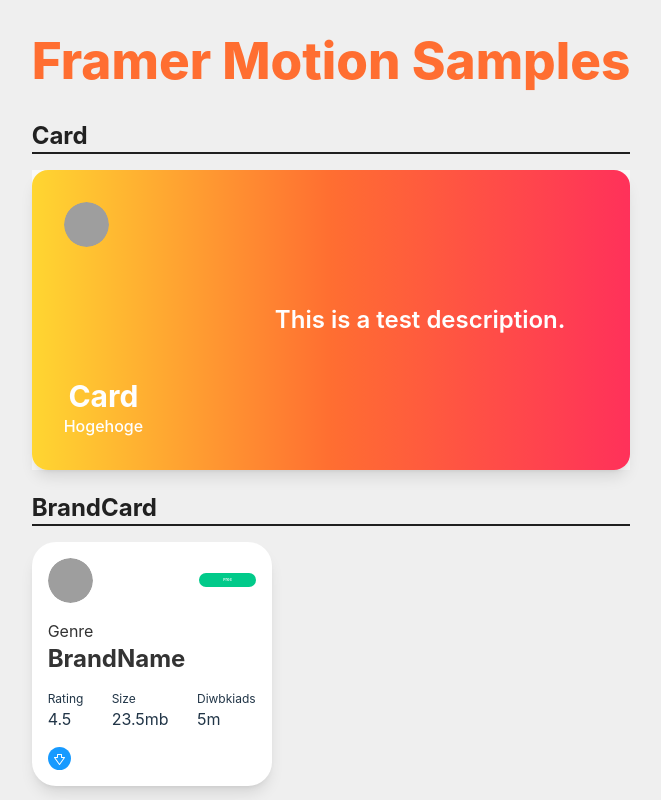
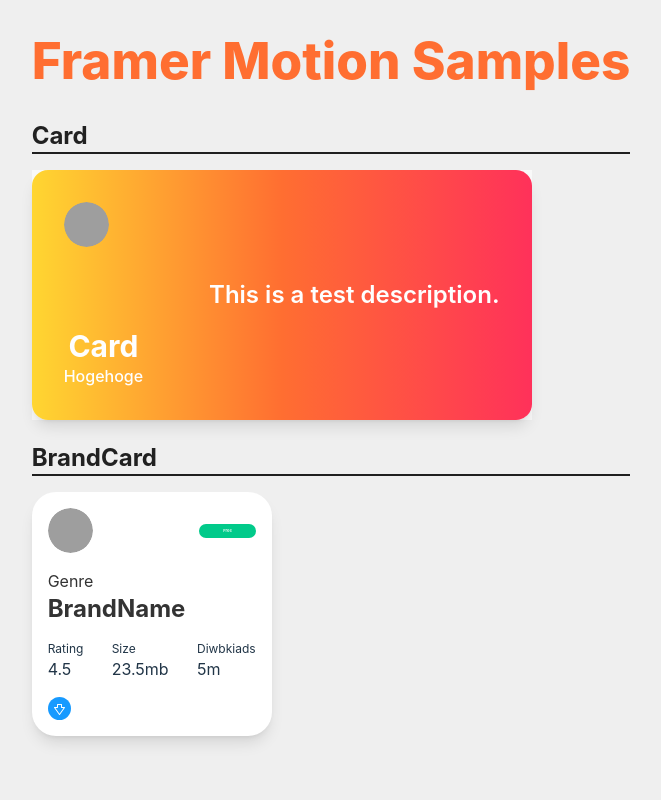
Before and after one commit to Watakumi/framer-samples, a React (Vite) app: page / in a window 1280 px wide. Shown: the whole page, without its empty margins (309-970 px from the left). Built offline with nearby package versions, Linux system fonts and the light colour scheme; grey boxes are pictures that could not be loaded.

Commit message:
Update Card style

```diff
--- a/src/features/card/assets/Card.module.css
+++ b/src/features/card/assets/Card.module.css
@@ -1,5 +1,6 @@
 .ReversibleCard {
   background-color: transparent;
+  max-width: 500px;
   @apply aspect-[2/1] w-full;
 }
 
@@ -40,7 +41,13 @@
 }
 
 .BackCard {
+  --sb-track-color: #dcae8f;
+  --sb-thumb-color: #ff6e31;
+  --sb-size: 10px;
+
+  scrollbar-color: var(--sb-thumb-color) var(--sb-track-color);
   transform-style: preserve-3d;
+  @apply flex flex-col gap-4;
 }
 
 .BackCardTitle {
@@ -48,5 +55,19 @@
 }
 
 .BackCardList {
-  @apply flex flex-col items-start gap-4 text-lg font-semibold text-black-500;
+  @apply flex flex-col items-start gap-4 overflow-y-scroll text-lg font-semibold text-black-500;
 }
+
+.BackCardList::-webkit-scrollbar {
+  width: var(--sb-size);
+}
+
+.BackCardList::-webkit-scrollbar-track {
+  background: var(--sb-track-color);
+  border-radius: 10px;
+}
+
+.BackCardList::-webkit-scrollbar-thumb {
+  background: var(--sb-thumb-color);
+  border-radius: 10px;
+}
```
